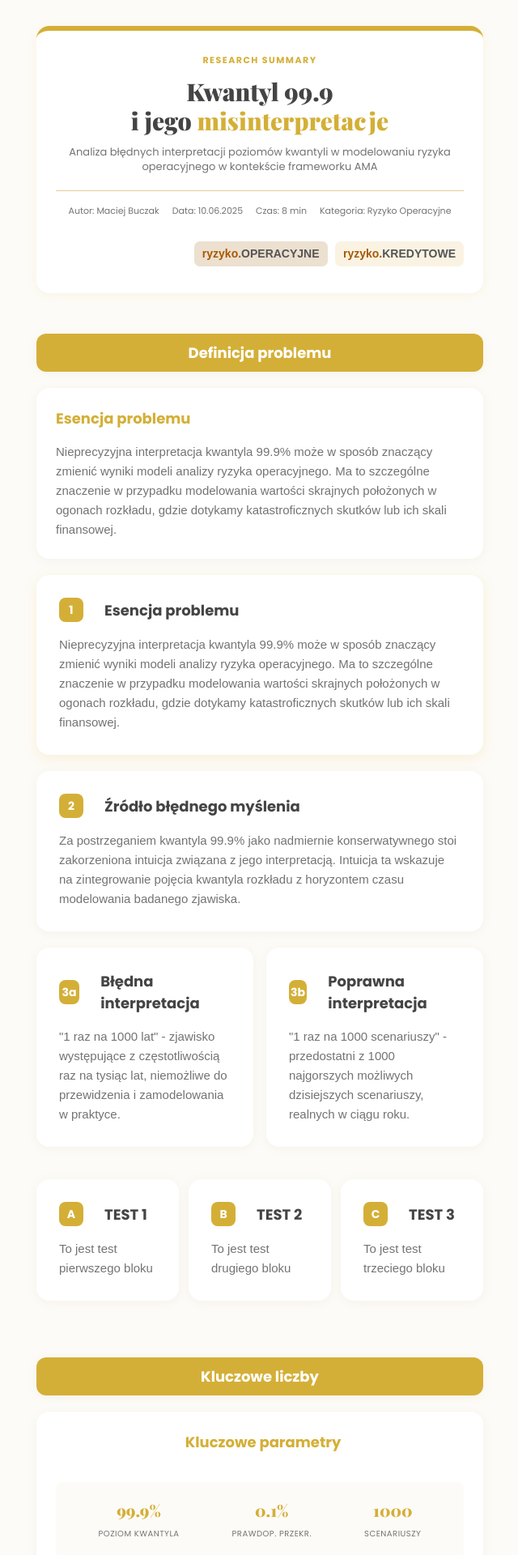
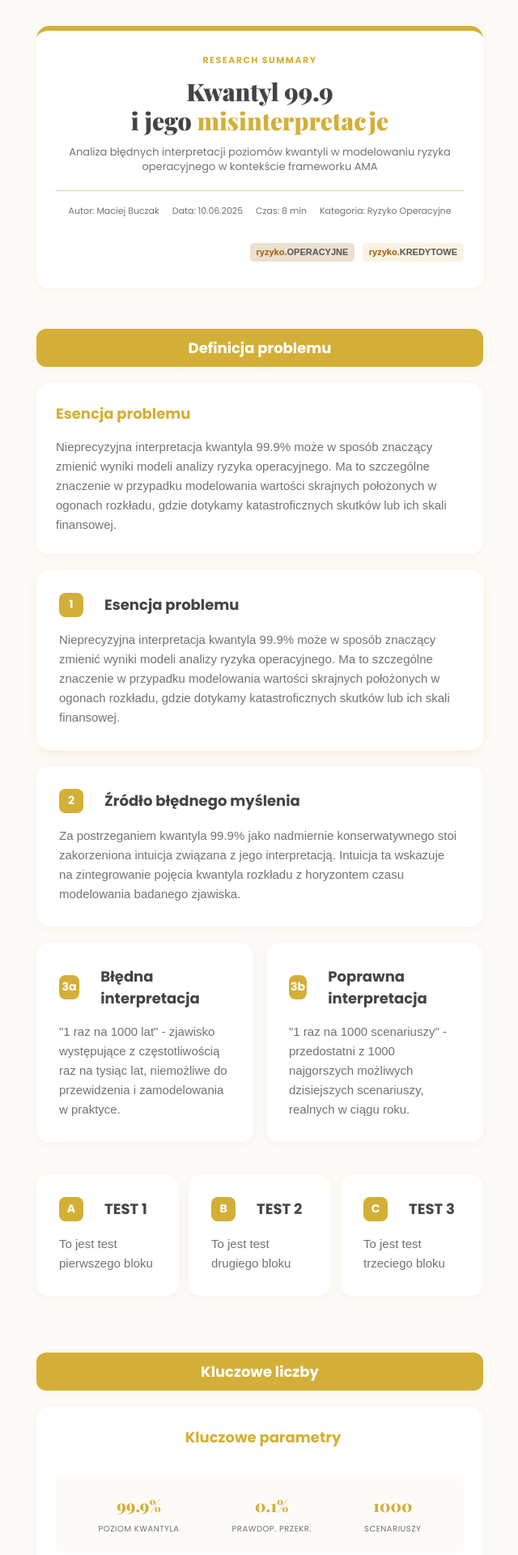
Before and after one commit to MaciejBuczak/risk-research, a Jekyll site: the page onepager_v9.html, which Jekyll copies as it is, in a window 1280 px wide. Shown: the top 1920 px of the page at 81% size, without its empty margins (319-959 px from the left). Built offline with Jekyll 4.4.1, drawn with Linux system fonts in a browser that asks for light colours; some web fonts are replaced.

Commit message:
Update onepager_v9.html

```diff
--- a/onepager_v9.html
+++ b/onepager_v9.html
@@ -635,12 +635,12 @@
 <!-- Kontenery na etykiety ryzyka -->
 <div style="text-align: right; margin-top: 30px; margin-bottom: 0;">
   <!-- Etykieta ryzyko.OPERACYJNE -->
-  <span style="display: inline-block; background-color: #ece0d0; padding: 5px 10px; margin-left: 5px; margin-bottom: 5px; font-size: 14px; font-weight: bold; border-radius: 7px; font-family: Arial, sans-serif;">
+  <span style="display: inline-block; background-color: #ece0d0; padding: 3px 8px; margin-left: 5px; margin-bottom: 5px; font-size: 11px; font-weight: bold; border-radius: 5px; font-family: Arial, sans-serif;">
     <span style="color: #a85903;">ryzyko.</span><span style="color: #555;">OPERACYJNE</span>
   </span>
 
   <!-- Etykieta ryzyko.KREDYTOWE -->
-  <span style="display: inline-block; background-color: #faf3e3; padding: 5px 10px; margin-left: 5px; margin-bottom: 5px; font-size: 14px; font-weight: bold; border-radius: 7px; font-family: Arial, sans-serif;">
+  <span style="display: inline-block; background-color: #faf3e3; padding: 3px 8px; margin-left: 5px; margin-bottom: 5px; font-size: 11px; font-weight: bold; border-radius: 5px; font-family: Arial, sans-serif;">
     <span style="color: #a85903;">ryzyko.</span><span style="color: #555;">KREDYTOWE</span>
   </span>
 </div>
```
